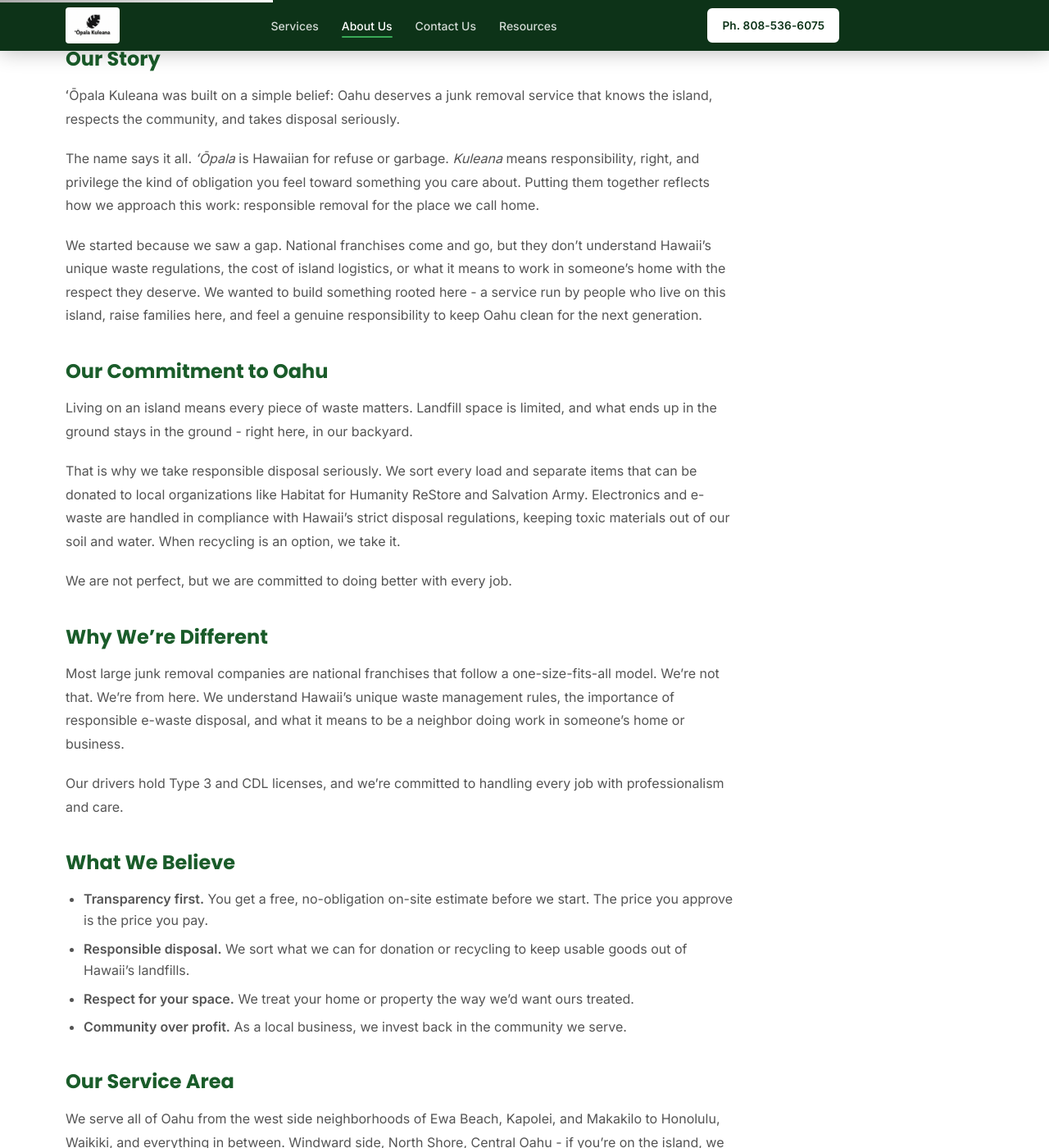
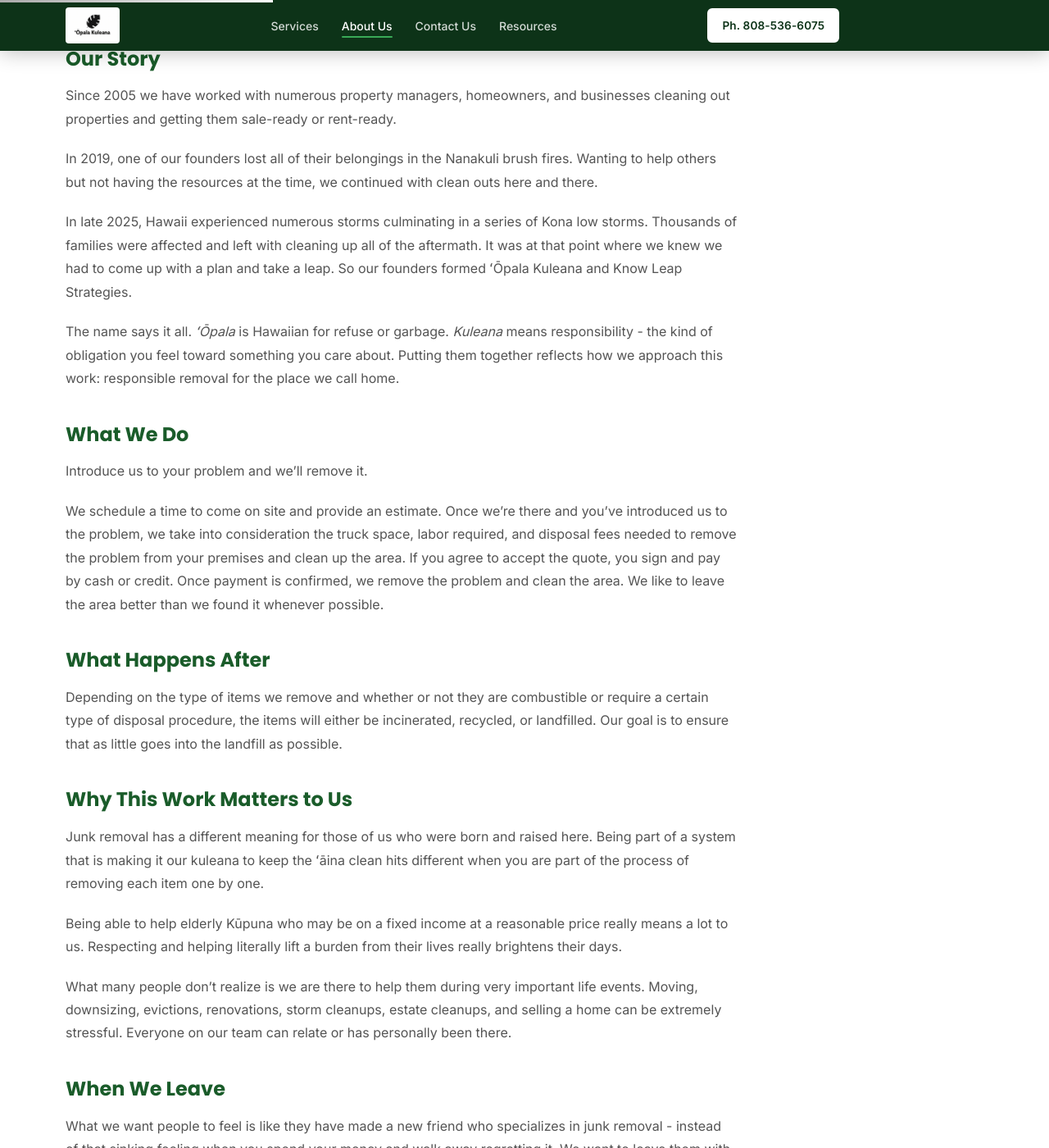
Before and after one commit to tobuku/opalakuleana, a Jekyll site: the page built from _pages/about.md, in a window 1280 px wide and 1400 px high, scrolled down 439 px. Shown: the whole window at 82% size. Built offline with Jekyll 4.4.1, drawn with Linux system fonts in a browser that asks for light colours; nearby versions of some CDN libraries; some of the changed text lies outside the part shown.

Commit message:
Humanize site content with founder's voice and real story
Rewrote About page with Nanakuli fire + Kona storm origin story,
Kupuna angle, and authentic service descriptions from founder interviews.
Updated homepage hero, Why Us, How It Works, and FAQ sections.
Replaced all 10 service card descriptions with real job scenarios.
No published pricing - on-site estimates only.

Co-Authored-By: Claude Opus 4.6 <noreply@anthropic.com>

```diff
--- a/_pages/about.md
+++ b/_pages/about.md
@@ -1,43 +1,54 @@
 ---
 layout: page
 title: "About ʻŌpala Kuleana, Locally Owned Junk Removal, Oahu"
-lead: We're a locally owned junk removal service built for Oahu, not a mainland franchise.
-description: "ʻŌpala Kuleana is Oahu's locally owned junk removal service. CDL-licensed crews, honest pricing, free estimates, and responsible disposal. Not a mainland franchise."
+lead: Hawaiian owned, Oahu based, committed to serving our community with honest pricing and genuine Aloha.
+description: "ʻŌpala Kuleana is Oahu's Hawaiian-owned junk removal service. Since 2005, helping property managers, homeowners, and businesses get properties clean and ready. Free estimates, responsible disposal."
 ---
 
 ## Our Story
 
-ʻŌpala Kuleana was built on a simple belief: Oahu deserves a junk removal service that knows the island, respects the community, and takes disposal seriously.
+Since 2005 we have worked with numerous property managers, homeowners, and businesses cleaning out properties and getting them sale-ready or rent-ready.
 
-The name says it all. *ʻŌpala* is Hawaiian for refuse or garbage. *Kuleana* means responsibility, right, and privilege the kind of obligation you feel toward something you care about. Putting them together reflects how we approach this work: responsible removal for the place we call home.
+In 2019, one of our founders lost all of their belongings in the Nanakuli brush fires. Wanting to help others but not having the resources at the time, we continued with clean outs here and there.
 
-We started because we saw a gap. National franchises come and go, but they don't understand Hawaii's unique waste regulations, the cost of island logistics, or what it means to work in someone's home with the respect they deserve. We wanted to build something rooted here - a service run by people who live on this island, raise families here, and feel a genuine responsibility to keep Oahu clean for the next generation.
+In late 2025, Hawaii experienced numerous storms culminating in a series of Kona low storms. Thousands of families were affected and left with cleaning up all of the aftermath. It was at that point where we knew we had to come up with a plan and take a leap. So our founders formed ʻŌpala Kuleana and Know Leap Strategies.
 
-## Our Commitment to Oahu
+The name says it all. *ʻŌpala* is Hawaiian for refuse or garbage. *Kuleana* means responsibility - the kind of obligation you feel toward something you care about. Putting them together reflects how we approach this work: responsible removal for the place we call home.
 
-Living on an island means every piece of waste matters. Landfill space is limited, and what ends up in the ground stays in the ground - right here, in our backyard.
+## What We Do
 
-That is why we take responsible disposal seriously. We sort every load and separate items that can be donated to local organizations like Habitat for Humanity ReStore and Salvation Army. Electronics and e-waste are handled in compliance with Hawaii's strict disposal regulations, keeping toxic materials out of our soil and water. When recycling is an option, we take it.
+Introduce us to your problem and we'll remove it.
 
-We are not perfect, but we are committed to doing better with every job.
+We schedule a time to come on site and provide an estimate. Once we're there and you've introduced us to the problem, we take into consideration the truck space, labor required, and disposal fees needed to remove the problem from your premises and clean up the area. If you agree to accept the quote, you sign and pay by cash or credit. Once payment is confirmed, we remove the problem and clean the area. We like to leave the area better than we found it whenever possible.
+
+## What Happens After
+
+Depending on the type of items we remove and whether or not they are combustible or require a certain type of disposal procedure, the items will either be incinerated, recycled, or landfilled. Our goal is to ensure that as little goes into the landfill as possible.
+
+## Why This Work Matters to Us
+
+Junk removal has a different meaning for those of us who were born and raised here. Being part of a system that is making it our kuleana to keep the ʻāina clean hits different when you are part of the process of removing each item one by one.
+
+Being able to help elderly Kūpuna who may be on a fixed income at a reasonable price really means a lot to us. Respecting and helping literally lift a burden from their lives really brightens their days.
+
+What many people don't realize is we are there to help them during very important life events. Moving, downsizing, evictions, renovations, storm cleanups, estate cleanups, and selling a home can be extremely stressful. Everyone on our team can relate or has personally been there.
+
+## When We Leave
+
+What we want people to feel is like they have made a new friend who specializes in junk removal - instead of that sinking feeling when you spend your money and walk away regretting it. We want to leave them with a good memory of a good experience.
 
 ## Why We're Different
 
-Most large junk removal companies are national franchises that follow a one-size-fits-all model. We're not that. We're from here. We understand Hawaii's unique waste management rules, the importance of responsible e-waste disposal, and what it means to be a neighbor doing work in someone's home or business.
+Choosing us means having someone who was born and raised here on your team. We're Hawaiian owned, based on Oahu, and committed to serving our community with honest pricing, dependable service, and genuine Aloha. We're not a corporate national chain, but we give that corporate national-level experience.
 
-Our drivers hold Type 3 and CDL licenses, and we're committed to handling every job with professionalism and care.
+Unlike bulky pickup, you don't lift a finger or wait weeks. We remove items from wherever they are, clean up afterward, donate and recycle whenever possible, and treat every home as if it were our own hale.
 
-## What We Believe
-
-- **Transparency first.** You get a free, no-obligation on-site estimate before we start. The price you approve is the price you pay.
-- **Responsible disposal.** We sort what we can for donation or recycling to keep usable goods out of Hawaii's landfills.
-- **Respect for your space.** We treat your home or property the way we'd want ours treated.
-- **Community over profit.** As a local business, we invest back in the community we serve.
+Our drivers hold Type 3 and CDL licenses, and we handle every job with professionalism and care.
 
 ## Our Service Area
 
-We serve all of Oahu from the west side neighborhoods of Ewa Beach, Kapolei, and Makakilo to Honolulu, Waikiki, and everything in between. Windward side, North Shore, Central Oahu - if you're on the island, we come to you.
+We serve all of Oahu - from Ewa Beach, Kapolei, and Makakilo to Honolulu, Waikiki, and everything in between. Windward side, North Shore, Central Oahu - if you're on the island, we come to you.
 
 ## Ready to Work Together?
 
-[Get a Free Estimate](/contact/) no pressure, no commitment. We'll come to you, assess the job, and give you a straight answer on the price.
+[Get a Free Estimate](/contact/) - no pressure, no commitment. We'll come to you, get introduced to the problem, and give you a straight answer on the quote.
--- a/_pages/services.html
+++ b/_pages/services.html
@@ -67,7 +67,7 @@ redirect_from:
       "name": "How much does junk removal cost in Oahu?",
       "acceptedAnswer": {
         "@type": "Answer",
-        "text": "Pricing is based on the volume of items we remove and the type of materials involved. We provide a free, on-site estimate before any work begins. The price you see is the price you pay. No surprise fees."
+        "text": "Every job is different, so we provide a free on-site estimate before any work begins. Once we're introduced to the problem, we take into consideration the truck space, labor required, and disposal fees needed to remove it. We do all the lifting and loading, haul everything away, sort items for donation and recycling, pay landfill and disposal fees, and sweep the area before we leave. The price we quote on site is the price you pay."
       }
     },
     {
@@ -178,7 +178,7 @@ redirect_from:
           <svg width="32" height="32" viewBox="0 0 24 24" fill="none" stroke="currentColor" stroke-width="1.75" stroke-linecap="round" stroke-linejoin="round"><path d="M2 14.5v-3.3C2 10 3 9 4.5 9h15c1.5 0 2.5 1 2.5 2.2v3.3M2 14.5h20M5 14.5l.5 4h13l.5-4M6 9V7a2 2 0 014 0v2M14 9V7a2 2 0 014 0v2"/></svg>
         </div>
         <h3>Furniture Removal</h3>
-        <p>Sofas, sectionals, recliners, dining sets, dressers, bed frames we remove and haul away any type of furniture, no matter the size. We do the heavy lifting so you don't have to.</p>
+        <p>Mattresses and refrigerators are the top two most common calls we get, with stoves, tubs, and TVs rounding out the top 10. Sometimes people have their entire living room set replaced and we dump the old before they receive the new - or sometimes on the same day. Big or small, we do the heavy lifting so you don&rsquo;t have to.</p>
       </div>
 
       <div class="service-detail-card stagger-item">
@@ -186,7 +186,7 @@ redirect_from:
           <svg width="32" height="32" viewBox="0 0 24 24" fill="none" stroke="currentColor" stroke-width="1.75" stroke-linecap="round" stroke-linejoin="round"><rect x="5" y="3" width="14" height="18" rx="2"/><line x1="5" y1="10" x2="19" y2="10"/><line x1="10" y1="6" x2="10" y2="8"/></svg>
         </div>
         <h3>Appliance Removal</h3>
-        <p>Refrigerators, washers, dryers, dishwashers, stoves, water heaters we handle proper disposal for all major appliances, including items that require special handling under Hawaii regulations.</p>
+        <p>Fridges, washers, dryers, stoves, water heaters - we handle them all. If you can get your appliance outside, that really helps both you and us as we&rsquo;d like to minimize the likelihood of your old appliance scraping or scratching your house during removal. We prefer not to enter homes, but if you&rsquo;re unable to move the item on your own, we understand and do our best to explain the risks involved.</p>
       </div>
 
       <div class="service-detail-card stagger-item">
@@ -194,7 +194,7 @@ redirect_from:
           <svg width="32" height="32" viewBox="0 0 24 24" fill="none" stroke="currentColor" stroke-width="1.75" stroke-linecap="round" stroke-linejoin="round"><rect x="2" y="3" width="20" height="14" rx="2"/><line x1="8" y1="21" x2="16" y2="21"/><line x1="12" y1="17" x2="12" y2="21"/></svg>
         </div>
         <h3>E-Waste &amp; Electronics</h3>
-        <p>Old televisions, computers, laptops, monitors, printers, cables, and small electronics. Hawaii has strict e-waste regulations we handle disposal responsibly to keep toxic materials out of our island's landfills.</p>
+        <p>Old televisions, computers, laptops, monitors, printers, cables, and small electronics. We normally see e-waste as part of a business or rent-ready clean out where the previous owner included electronics in the items to haul away. Hawaii has strict e-waste regulations and we handle disposal responsibly.</p>
       </div>
 
       <div class="service-detail-card stagger-item">
@@ -202,7 +202,7 @@ redirect_from:
           <svg width="32" height="32" viewBox="0 0 24 24" fill="none" stroke="currentColor" stroke-width="1.75" stroke-linecap="round" stroke-linejoin="round"><path d="M2 20L12 4l10 16H2z"/><line x1="2" y1="20" x2="22" y2="20"/><line x1="8" y1="14" x2="16" y2="14"/></svg>
         </div>
         <h3>Construction Debris</h3>
-        <p>Lumber, drywall, tile, concrete chunks, scrap metal, old flooring, insulation post-renovation and demolition cleanup hauled away fast so you can move on to the next phase of your project.</p>
+        <p>Lumber, drywall, tile, concrete chunks, scrap metal, old flooring, insulation - we&rsquo;re able to remove construction debris before, during, and after any renovations you or your contractor may be working on. Hauled away so you can move on to the next phase of your project.</p>
       </div>
 
       <div class="service-detail-card stagger-item">
@@ -210,7 +210,7 @@ redirect_from:
           <svg width="32" height="32" viewBox="0 0 24 24" fill="none" stroke="currentColor" stroke-width="1.75" stroke-linecap="round" stroke-linejoin="round"><path d="M3 9l9-7 9 7v11a2 2 0 01-2 2H5a2 2 0 01-2-2z"/><polyline points="9 22 9 12 15 12 15 22"/></svg>
         </div>
         <h3>Estate Cleanouts</h3>
-        <p>Full-property clearing for estates, inherited homes, or properties being prepared for sale or rental. We work respectfully and efficiently to clear all items, leaving the space ready for its next chapter.</p>
+        <p>Our process is for you to identify and introduce us to the items you&rsquo;d like removed. We provide you an estimate, and if you agree we accept your signature and payment, then remove everything you&rsquo;ve pointed out. We work with families, property managers, and realtors - leaving the space ready for its next chapter.</p>
       </div>
 
       <div class="service-detail-card stagger-item">
@@ -218,7 +218,7 @@ redirect_from:
           <svg width="32" height="32" viewBox="0 0 24 24" fill="none" stroke="currentColor" stroke-width="1.75" stroke-linecap="round" stroke-linejoin="round"><path d="M17 8C8 10 5.9 16.17 3.82 22h3.03C7 19.26 8.73 15.71 12 14c4.2-2.1 6.38-5.26 5-6z"/><path d="M12 14c0-4.42 3.58-8 8-8"/></svg>
         </div>
         <h3>Yard Waste</h3>
-        <p>Tree trimmings, branches, stumps, palm fronds, green debris, soil, and gravel. Hawaii's tropical growth means yard waste accumulates fast we haul it away before it becomes a problem.</p>
+        <p>If you have cut trees, bushes, or green waste you&rsquo;d like hauled away, we can take it. We are unable to cut trees or bushes, but we are able to remove any debris you may have after cutting. Palm fronds, branches, stumps, green debris, soil, and gravel - Hawaii&rsquo;s tropical growth means it accumulates fast.</p>
       </div>
 
       <div class="service-detail-card stagger-item">
@@ -226,7 +226,7 @@ redirect_from:
           <svg width="32" height="32" viewBox="0 0 24 24" fill="none" stroke="currentColor" stroke-width="1.75" stroke-linecap="round" stroke-linejoin="round"><path d="M2 12c2-3 4-3 6 0s4 3 6 0 4-3 6 0"/><path d="M2 18c2-3 4-3 6 0s4 3 6 0 4-3 6 0"/><line x1="2" y1="7" x2="22" y2="7"/></svg>
         </div>
         <h3>Hot Tub Removal</h3>
-        <p>Old or broken hot tubs and spas are heavy, bulky, and awkward to remove. Our crew handles safe disconnection and full removal, leaving your yard clean and clear when we&rsquo;re done.</p>
+        <p>We have hauled and dumped jacuzzis before. As long as it&rsquo;s empty, we can haul and dump it for you. Our crew handles safe removal, leaving your yard clean and clear when we&rsquo;re done.</p>
       </div>
 
       <div class="service-detail-card stagger-item">
@@ -234,7 +234,7 @@ redirect_from:
           <svg width="32" height="32" viewBox="0 0 24 24" fill="none" stroke="currentColor" stroke-width="1.75" stroke-linecap="round" stroke-linejoin="round"><rect x="3" y="3" width="18" height="18" rx="1"/><line x1="3" y1="9" x2="21" y2="9"/><line x1="3" y1="15" x2="21" y2="15"/><line x1="9" y1="9" x2="9" y2="21"/><line x1="15" y1="9" x2="15" y2="21"/></svg>
         </div>
         <h3>Commercial Cleanouts</h3>
-        <p>Office furniture, retail fixtures, warehouse inventory, break room equipment we handle commercial space cleanouts for businesses throughout Oahu. Schedule around your operating hours.</p>
+        <p>We primarily get calls from property managers who need old office furniture and equipment removed and dumped. Most of the time the PM is trying to get the property rent-ready for the next business tenant. A slightly different process for the PM but the same execution for us. We schedule around your operating hours.</p>
       </div>
 
       <div class="service-detail-card stagger-item">
@@ -242,7 +242,7 @@ redirect_from:
           <svg width="32" height="32" viewBox="0 0 24 24" fill="none" stroke="currentColor" stroke-width="1.75" stroke-linecap="round" stroke-linejoin="round"><rect x="2" y="7" width="20" height="13" rx="2"/><path d="M2 13h20M7 7V5a2 2 0 012-2h6a2 2 0 012 2v2"/></svg>
         </div>
         <h3>Mattress Removal</h3>
-        <p>Old mattresses, box springs, and bed frames picked up and disposed of responsibly. Mattresses can be difficult to dispose of on your own we make it simple.</p>
+        <p>We pick up, haul, and dump mattresses. We prefer to have them recycled, but understandably, some mattresses are better off dumped. Old mattresses, box springs, and bed frames picked up and disposed of responsibly.</p>
       </div>
 
       <div class="service-detail-card stagger-item">
@@ -250,7 +250,7 @@ redirect_from:
           <svg width="32" height="32" viewBox="0 0 24 24" fill="none" stroke="currentColor" stroke-width="1.75" stroke-linecap="round" stroke-linejoin="round"><path d="M21 16V8a2 2 0 00-1-1.73l-7-4a2 2 0 00-2 0l-7 4A2 2 0 003 8v8a2 2 0 001 1.73l7 4a2 2 0 002 0l7-4A2 2 0 0021 16z"/><polyline points="3.27 6.96 12 12.01 20.73 6.96"/><line x1="12" y1="22.08" x2="12" y2="12"/></svg>
         </div>
         <h3>Storage Unit Cleanouts</h3>
-        <p>Ready to close out a storage unit? We&rsquo;ll clear everything out in one trip so you can stop paying monthly rent on space you no longer need.</p>
+        <p>We&rsquo;ve received calls from people who haven&rsquo;t gotten around to removing one piece of clutter that turned into a pile of clutter. Ready to close out a storage unit? We&rsquo;ll clear everything out so you can stop paying monthly rent on space you no longer need.</p>
       </div>
 
     </div><!-- /.services-list-grid -->
@@ -406,7 +406,7 @@ redirect_from:
           <span class="faq-toggle" aria-hidden="true"><svg width="14" height="14" viewBox="0 0 24 24" fill="none" stroke="currentColor" stroke-width="2.5" stroke-linecap="round"><line x1="12" y1="5" x2="12" y2="19"/><line x1="5" y1="12" x2="19" y2="12"/></svg></span>
         </button>
         <div class="faq-answer" role="region"><div class="faq-answer-inner">
-          Pricing is based on the volume of items we remove and the type of materials involved. There is no fixed price list because every job is different. We provide a free, on-site estimate before any work begins the price you see is the price you pay. No surprise fees.
+          Every job is different, so we provide a free on-site estimate before any work begins. Once we&rsquo;re introduced to the problem, we take into consideration the truck space, labor required, and disposal fees needed to remove it from your premises and clean up the area. We do all the lifting and loading, haul everything away, sort items for donation and recycling whenever possible, pay landfill and disposal fees, and sweep the area before we leave. The price we quote on site is the price you pay.
         </div></div>
       </div>
 
```
Also changed, not shown: index.html (+9 -9 lines).
